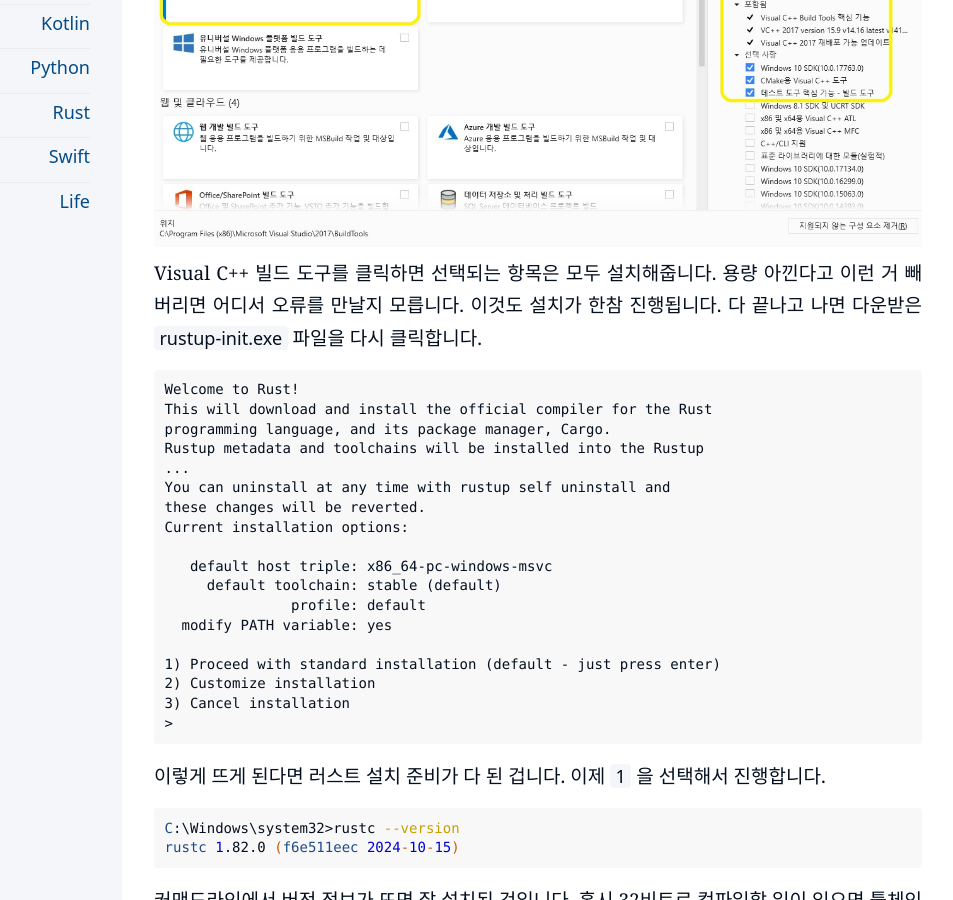
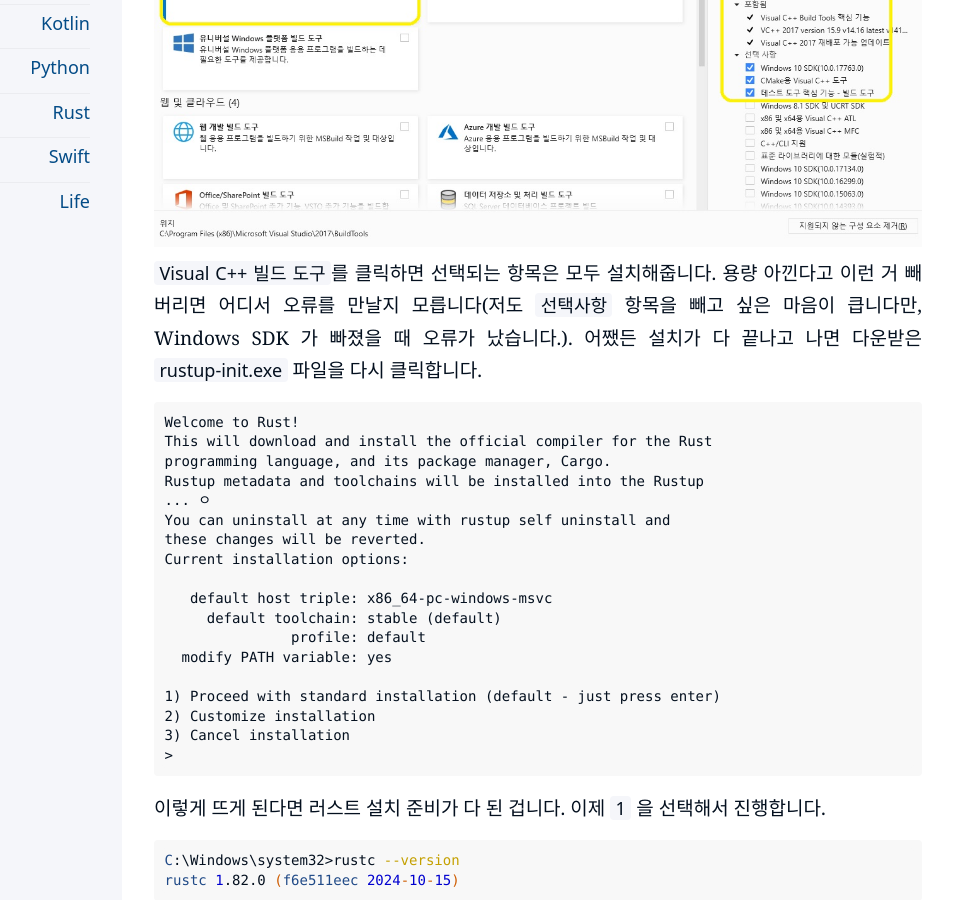
Before and after one commit to kiroshin/kiroshin.github.io, a Jekyll site: the page built from _posts/2024-10-28-rust-windows-install.md, in a window 1280 px wide and 900 px high, scrolled down 2155 px. Shown: the whole window, without its empty margins (198-1151 px from the left). Built offline with Jekyll 4.4.1, drawn with Linux system fonts in a browser that asks for light colours.

Commit message:
Update 2024-10-28-rust-windows-install.md

````diff
--- a/_posts/2024-10-28-rust-windows-install.md
+++ b/_posts/2024-10-28-rust-windows-install.md
@@ -57,14 +57,14 @@
 
 ![MSVC compiler](/assets/rust-req-visual-cpp-build-tools.jpg)
 
-Visual C++ 빌드 도구를 클릭하면 선택되는 항목은 모두 설치해줍니다. 용량 아낀다고 이런 거 빼버리면 어디서 오류를 만날지 모릅니다. 이것도 설치가 한참 진행됩니다. 다 끝나고 나면 다운받은 `rustup-init.exe` 파일을 다시 클릭합니다.
+`Visual C++ 빌드 도구`를 클릭하면 선택되는 항목은 모두 설치해줍니다. 용량 아낀다고 이런 거 빼버리면 어디서 오류를 만날지 모릅니다(저도 `선택사항` 항목을 빼고 싶은 마음이 큽니다만, Windows SDK 가 빠졌을 때 오류가 났습니다.). 어쨌든 설치가 다 끝나고 나면 다운받은 `rustup-init.exe` 파일을 다시 클릭합니다.
 
 ```
 Welcome to Rust!
 This will download and install the official compiler for the Rust
 programming language, and its package manager, Cargo.
 Rustup metadata and toolchains will be installed into the Rustup
-...
+... ㅇ
 You can uninstall at any time with rustup self uninstall and
 these changes will be reverted.
 Current installation options:
````
